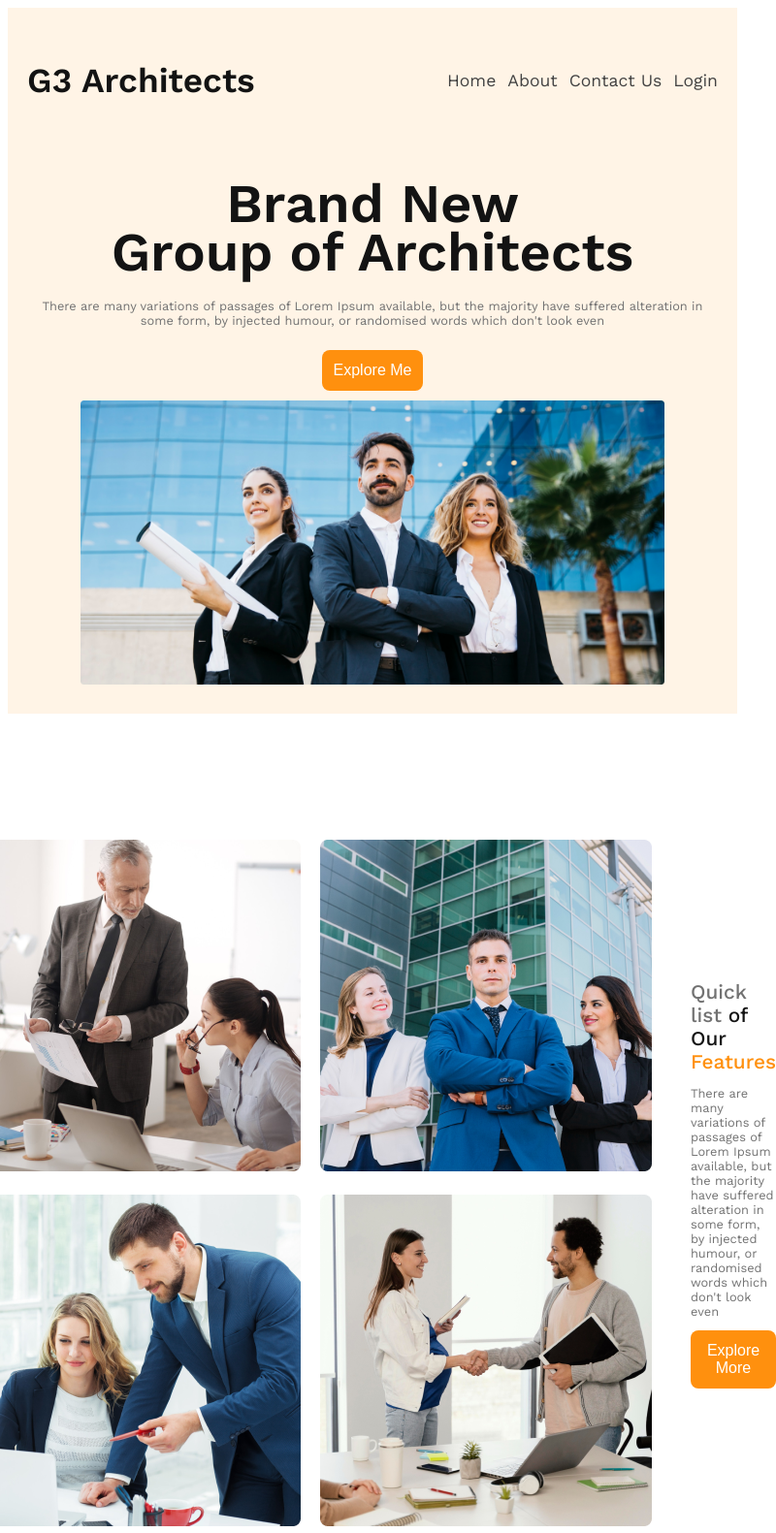
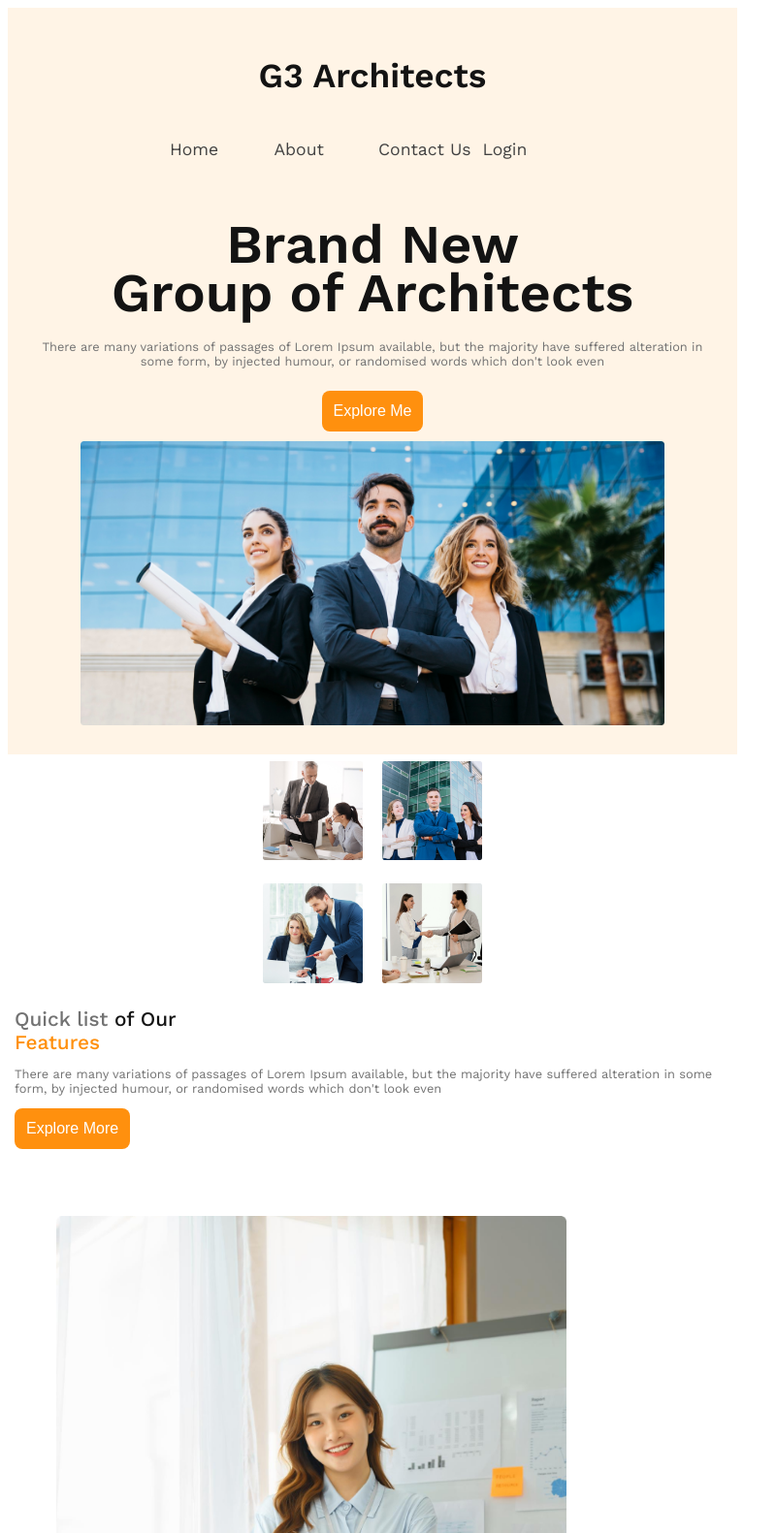
Before and after one commit to meghla840/responsive-practice2, a plain HTML site: page index.html in a window 768 px wide. Shown: the top 1581 px of the page at 97% size, 800 px wide, since content can reach past the window. Drawn offline with nearby package versions, Linux system fonts and the light colour scheme.

Commit message:
added media

```diff
--- a/styles/style.css
+++ b/styles/style.css
@@ -238,3 +238,109 @@ footer{
     text-align: center;
 
 }
+/* small device*/
+@media screen and (max-width:768px) {
+    nav{
+        flex-direction: column;
+        padding: 0%;
+        margin: 0%;
+    }
+    nav ul{
+        display: grid;
+        grid-template-columns: repeat(2,1fr);
+        padding: 0%;
+    }
+    .teams{
+    grid-template-columns: repeat(1,1fr);
+    gap: 9px;
+    margin: 2px auto;
+}
+.teams-contain{
+    display: grid;
+    grid-template-columns: repeat(2,1fr);
+    align-items: center;
+    justify-content: center;
+    margin: 5px auto;
+    gap: 20px;
+
+}
+.teams-contain img{
+    width: 100%;
+}
+.teams-feature{
+    padding: 7px;
+}
+.features-girl{
+
+    display: flex;
+    flex-direction: column-reverse;
+    gap: 6px;
+    margin: 12px auto;
+
+}
+
+.badge-contain{
+    grid-template-columns: repeat(2,1fr);
+    gap: 7px;
+
+}
+.fact-badges{
+    border: 1px solid #FF900E;
+    width: 95%;
+
+}
+}
+
+/*Medium device*/
+@media screen and  (min-width:551px) and (max-width:991px) {
+    nav{
+        flex-direction: column;
+        padding: 0%;
+        margin: 0%;
+    }
+    nav ul{
+        display: grid;
+        grid-template-columns: repeat(4,1fr);
+        padding: 0%;
+    }
+    .teams{
+    grid-template-columns: repeat(1,1fr);
+    gap: 9px;
+    margin: 2px auto;
+}
+.teams-contain{
+    display: grid;
+    grid-template-columns: repeat(2,1fr);
+    align-items: center;
+    justify-content: center;
+    margin: 5px auto;
+    gap: 20px;
+
+}
+.teams-contain img{
+    width: 100%;
+}
+.teams-feature{
+    padding: 7px;
+}
+.features-girl{
+
+    display: flex;
+    flex-direction: column-reverse;
+    gap: 6px;
+    margin: 12px auto;
+
+}
+
+.badge-contain{
+    grid-template-columns: repeat(2,1fr);
+    row-gap: 29px;
+    margin-top:20px ;
+
+}
+.fact-badges{
+    border: 1px solid #FF900E;
+    width: 70%;
+
+}
+}
```
